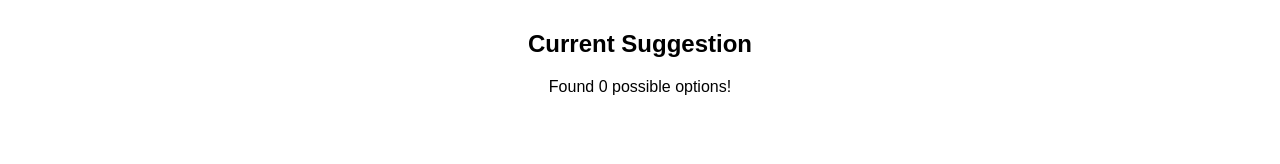
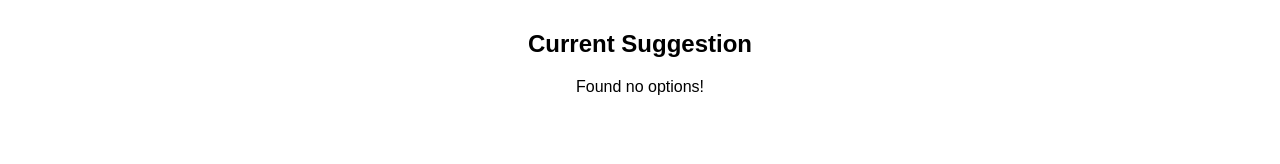
Before and after one commit to Jamesbarford/t9-predictive-text, a React app in the folder client/: page / in a window 1280 px wide. Shown: the top 164 px of the page. Built offline with nearby package versions, Linux system fonts and the light colour scheme.

Commit message:
handle no predictions case and cyclying above bounds

```diff
--- a/client/src/App/PredictiveText/components/PredictionCount/index.tsx
+++ b/client/src/App/PredictiveText/components/PredictionCount/index.tsx
@@ -15,9 +15,14 @@ interface MapStateToProps {
 
 type PredictionCountProps = OwnProps & MapStateToProps;
 
-const PredictionCount: React.FC<PredictionCountProps> = props => (
-    <div>Found {String(props.predictionCount)} possible options!</div>
-);
+const PredictionCount: React.FC<PredictionCountProps> = props => {
+    const message =
+        props.predictionCount === 0
+            ? "Found no options!"
+            : `Found ${String(props.predictionCount)} possible options!`;
+
+    return <div>{message}</div>;
+};
 
 export const PredictionCountConnected = connect<MapStateToProps, null, OwnProps>(() =>
     createStructuredSelector<AppState, OwnProps, MapStateToProps>({
--- a/client/src/App/PredictiveText/reducer.ts
+++ b/client/src/App/PredictiveText/reducer.ts
@@ -78,7 +78,7 @@ export function predictiveTextReducer(
 
                 const nextIndex = ++suggestion.currentPredictionIndex;
 
-                if (nextIndex > suggestion.predictions.length) {
+                if (nextIndex > suggestion.predictions.length - 1) {
                     suggestion.currentPredictionIndex = 0;
                 } else {
                     suggestion.currentPredictionIndex = nextIndex;
```
